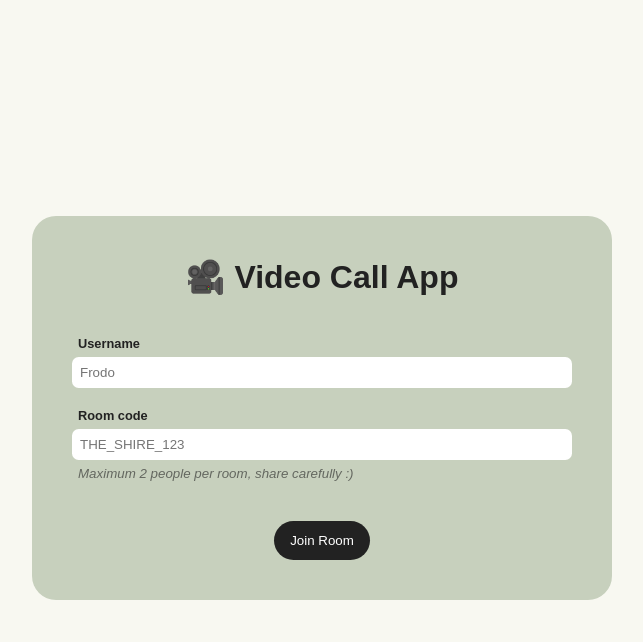
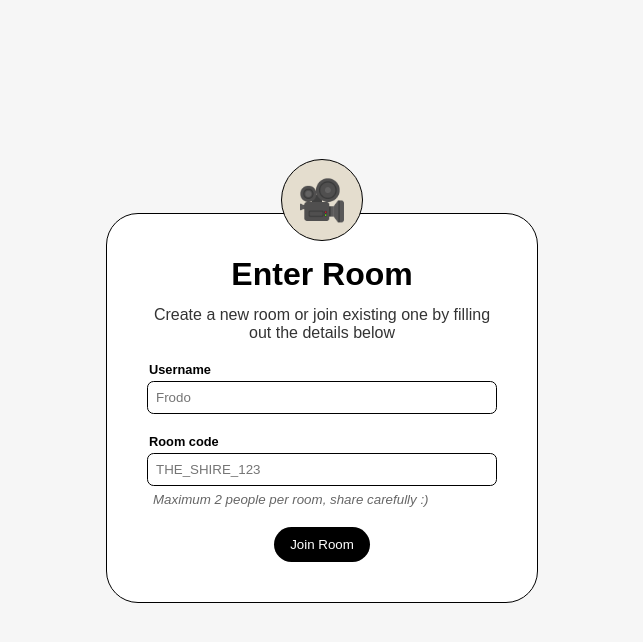
Before and after one commit to mkubincova/webrtc-video-call, a website built with Vite: page index.html in a window 1280 px wide. Shown: the whole page, without its empty margins (318-961 px from the left). Built offline with nearby package versions, Linux system fonts and the light colour scheme.

Commit message:
feat: homepage design

```diff
--- a/index.html
+++ b/index.html
@@ -10,7 +10,12 @@
   <body>
     <div id="app">
       <div class="join-container">
-        <h1>🎥 Video Call App</h1>
+        <span class="icon">🎥</span>
+        <h1>Enter Room</h1>
+        <h2>
+          Create a new room or join existing one by filling out the details
+          below
+        </h2>
 
         <form id="joinForm" action="/room.html" method="GET">
           <label for="username">Username</label>
--- a/src/style.css
+++ b/src/style.css
@@ -14,13 +14,13 @@
 
 html {
   font-family: Arial, sans-serif;
-  background-color: var(--color-base);
-  color: var(--color-text);
+  background-color: #f6f6f6;
+  color: black;
 }
 
 label {
   display: block;
-  margin: 0 0 6px 6px;
+  margin: 0 0 4px 2px;
   font-weight: bold;
   font-size: 0.8rem;
 }
@@ -28,7 +28,7 @@ label {
 input[type="text"] {
   width: 100%;
   padding: 8px;
-  border: none;
+  border: 1px solid black;
   box-sizing: border-box;
   border-radius: var(--border-radius-sm);
 }
@@ -38,8 +38,8 @@ input[type="text"] ~ label {
 }
 
 button {
-  padding: 12px 16px;
-  background-color: var(--color-text);
+  padding: 10px 16px;
+  background-color: black;
   color: white;
   border: none;
   cursor: pointer;
@@ -59,19 +59,45 @@ button {
 
 .join-container {
   width: 100%;
-  max-width: 500px;
+  max-width: 350px;
   padding: 20px 40px;
-  border-radius: var(--border-radius);
-  background-color: var(--color-green);
+  border: 1px solid black;
+  border-radius: 2em;
+  background-color: white;
+  position: relative;
+
+  & .icon {
+    position: absolute;
+    width: 80px;
+    aspect-ratio: 1;
+    top: -55px;
+    left: 50%;
+    transform: translateX(-50%);
+    background-color: #e4ddce;
+    border: 1px solid black;
+    border-radius: 100%;
+    display: flex;
+    align-items: center;
+    justify-content: center;
+    font-size: 40px;
+  }
 
   & h1 {
     text-align: center;
-    margin-bottom: 40px;
+    margin-bottom: 10px;
+  }
+
+  & h2 {
+    text-align: center;
+    font-weight: 400;
+    font-size: medium;
+    color: rgba(0, 0, 0, 0.8);
+    margin-bottom: 20px;
   }
 
   & button {
     display: block;
-    margin: 40px auto 20px auto;
+    margin: 20px auto;
   }
 
   & small {
```
